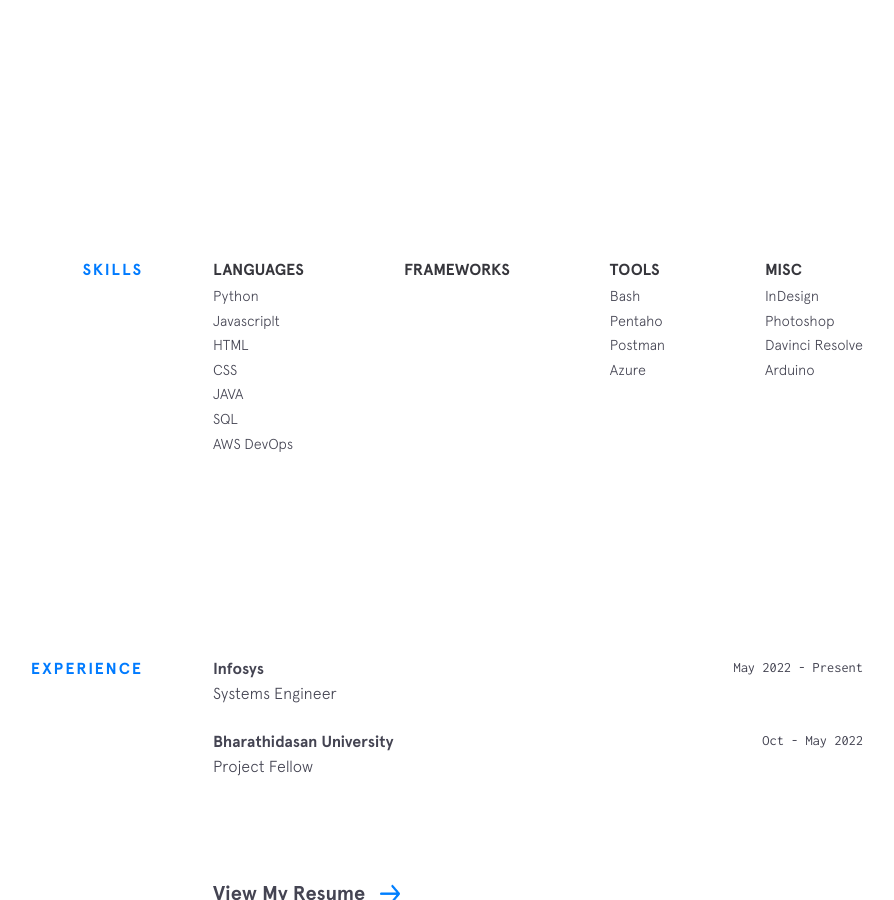
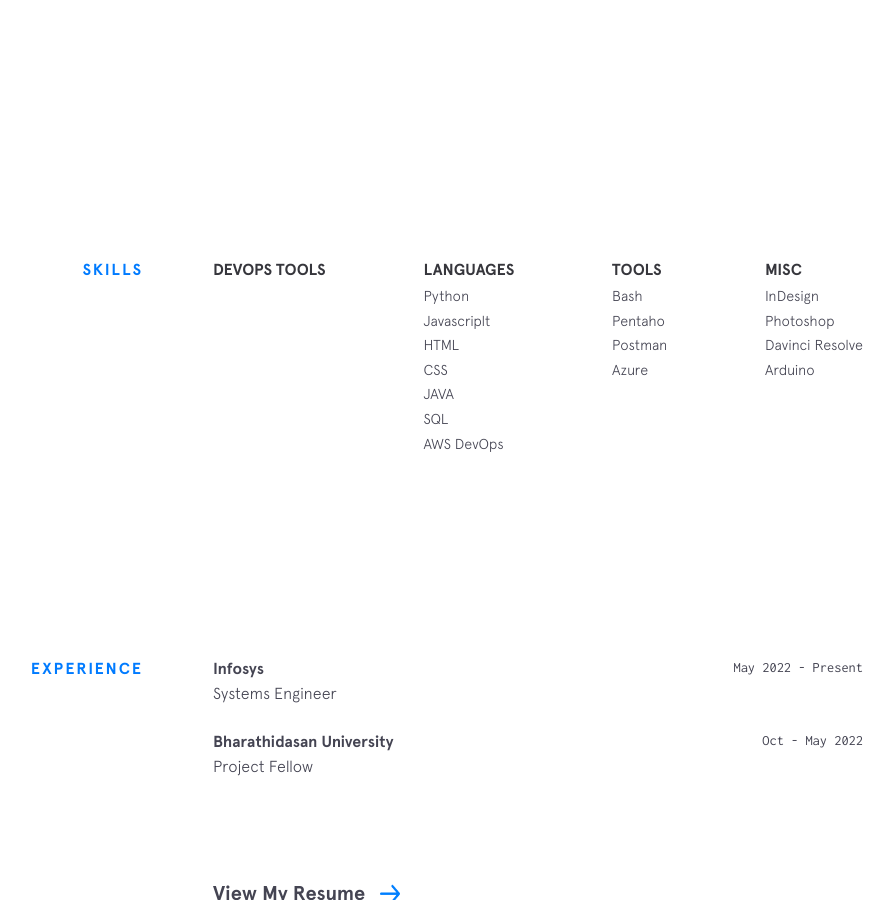
Before and after one commit to afnanjasim/afnanjasim.github.io, a Jekyll site: the page built from index.html, in a window 1280 px wide and 900 px high, scrolled down 742 px. Shown: the whole window, without its empty margins (237-1131 px from the left). Built offline with Jekyll 4.4.1, drawn with Linux system fonts in a browser that asks for light colours; nearby versions of some CDN libraries.

Commit message:
Update skills.html

```diff
--- a/_includes/skills.html
+++ b/_includes/skills.html
@@ -4,18 +4,18 @@
     <!-- <p>I’ve picked up quite a few skills during the course of my three co-ops, and aim to improve these skills everyday. Here are a few of the technologies that I have experience with:</p> -->
     <div class="skillz">
       <div class="skillz__category">
+        <div class="skillz__category__label">DevOps Tools</div>
+        <ul>
+          {% for framework in site.data.skills.devops_tools %}
+          <li class="skillz__category__item">{{devops_tools.item}}</li>
+          {% endfor %}
+        </ul>
+      </div>
+      <div class="skillz__category">
         <div class="skillz__category__label">Languages</div>
         <ul>
           {% for language in site.data.skills.languages %}
           <li class="skillz__category__item">{{language.item}}</li>
-          {% endfor %}
-        </ul>
-      </div>
-      <div class="skillz__category">
-        <div class="skillz__category__label">Frameworks</div>
-        <ul>
-          {% for framework in site.data.skills.frameworks %}
-          <li class="skillz__category__item">{{framework.item}}</li>
           {% endfor %}
         </ul>
       </div>
```
